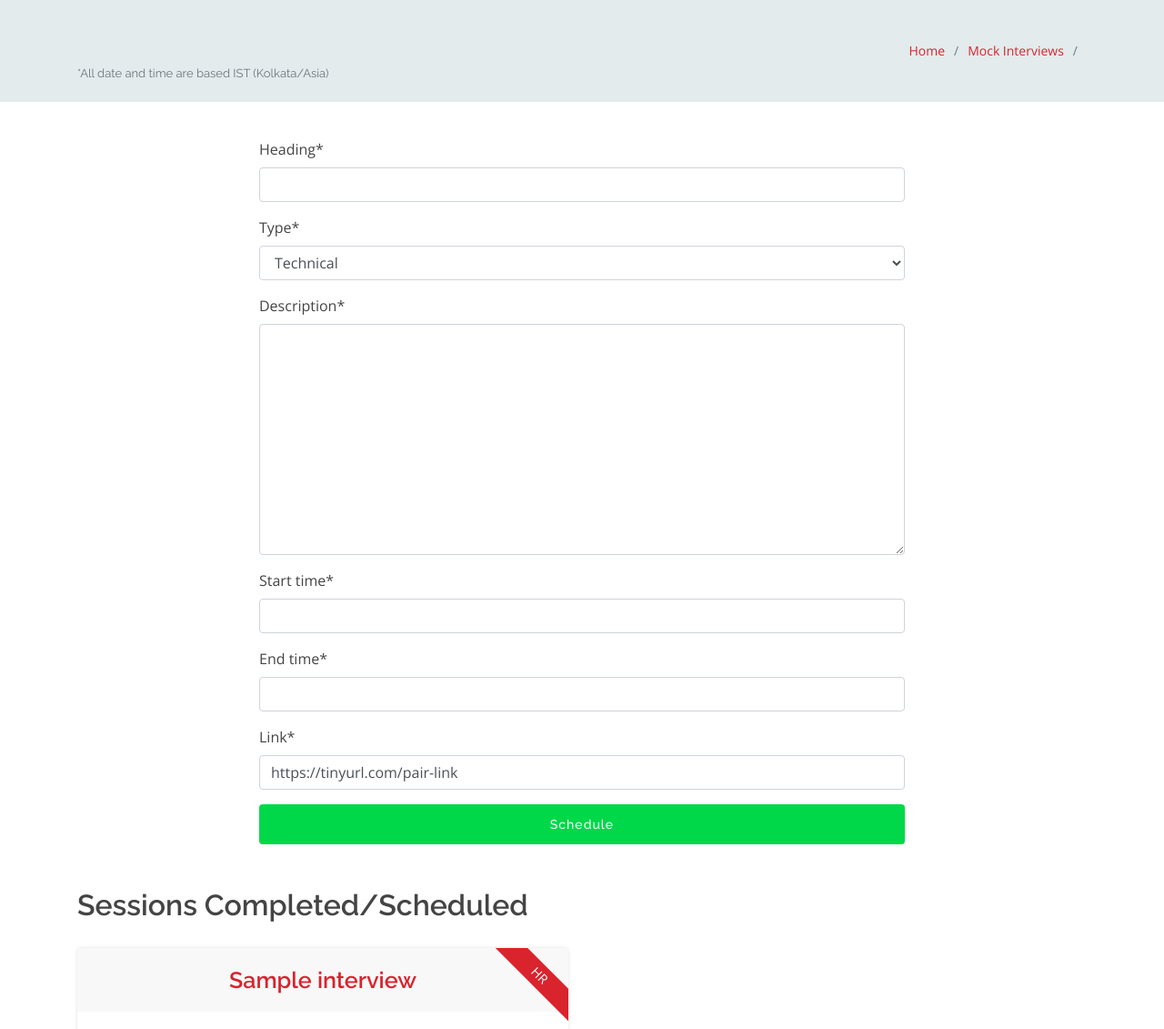
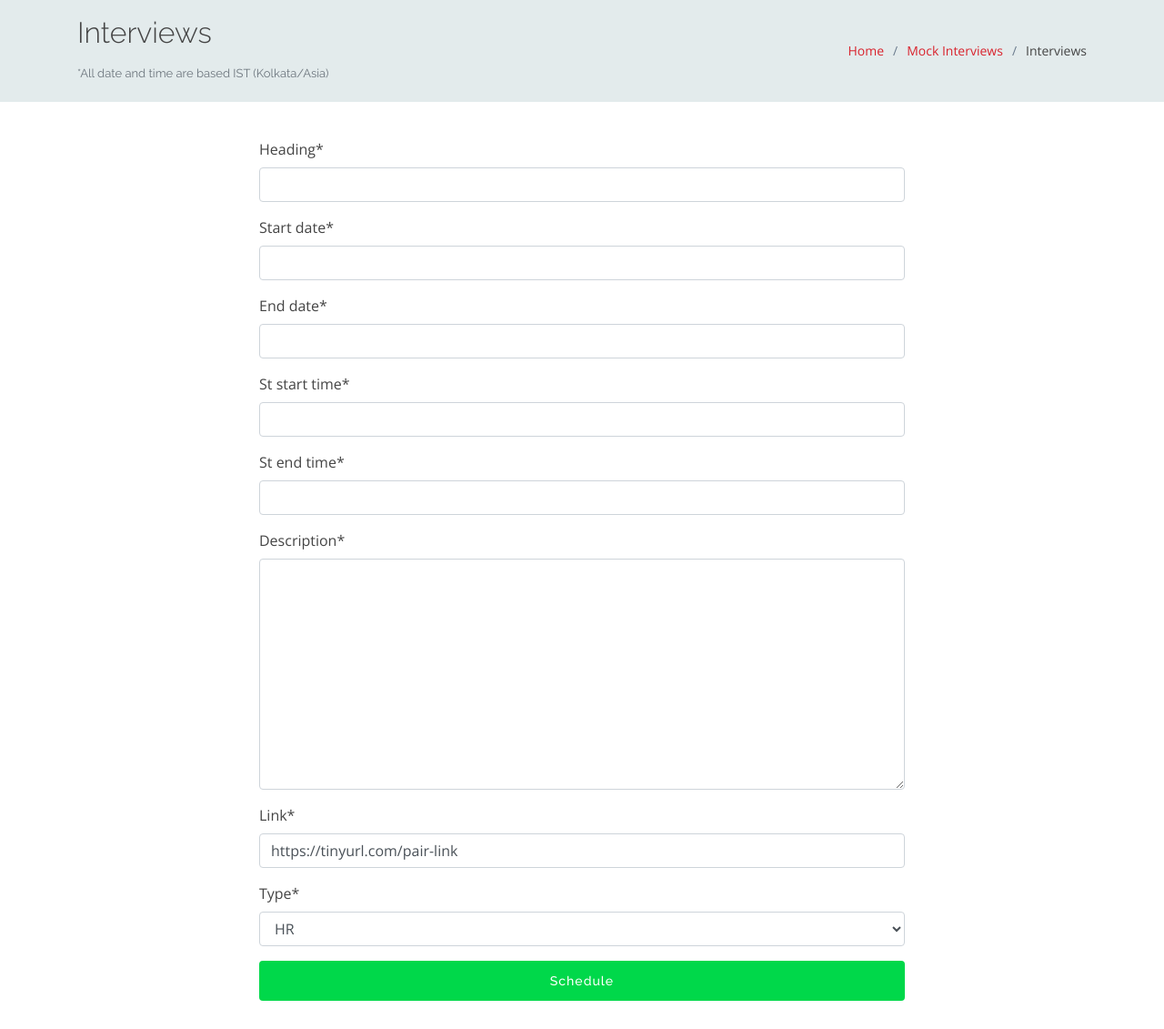
Before and after one commit to World-Konkani-Centre/sushiksha_placement_prep, a Django app: page /mentors/interview/ in a window 1280 px wide. Shown: the part 87-1218 px from the top of the page at 91% size. Run offline with Django 3.2, Linux system fonts and the light colour scheme; a user stored in the database is signed in; tables that the repository leaves empty hold one stand-in row (values such as "Sample post"); parts of the project's set-up code (start-up, migrations or seed data) failed here and were passed over; some libraries are stand-ins or nearby versions.

Commit message:
multiple interview scheduling

```diff
--- /dev/null
+++ b/mentors_panel/forms.py
@@ -0,0 +1,13 @@
+from django import forms
+from interviews.models import OPTIONS
+
+
+class MultiInterviewScheduleForm(forms.Form):
+    heading = forms.CharField(max_length=50)
+    start_date = forms.DateField()
+    end_date = forms.DateField()
+    st_start_time = forms.TimeField()
+    st_end_time = forms.TimeField()
+    description = forms.CharField(widget=forms.Textarea)
+    link = forms.URLField(initial="https://tinyurl.com/pair-link")
+    type = forms.ChoiceField(choices=OPTIONS)
--- a/mentors_panel/views.py
+++ b/mentors_panel/views.py
@@ -7,6 +7,8 @@ from django.shortcuts import redirect, render
 from interviews.forms import InterviewRegisterForm
 from interviews.utils import send_interview_cancel_email, send_interview_set_email, google_calendar_set_interview1v1, \
     google_calendar_cancel_interview1v1, send_gd_cancel_email, send_gd_set_email, update_gd_event, set_gd_event
+from mentors_panel.forms import MultiInterviewScheduleForm
+from mentors_panel.utils import create_schedule
 from resume_builder.forms import ResumeModelForm, CommentModelForm
 from resume_builder.models import Resume, Comments
 from users.models import Profile
@@ -99,20 +101,30 @@ def interview_list(request):
                                                         complete=False)
         if request.POST:
             if request.user.profile.is_mentor:
-                form = InterviewRegisterForm(request.POST)
+                form = MultiInterviewScheduleForm(request.POST)
                 if form.is_valid():
-                    interview = form.save(commit=False)
-                    interview.participant_1 = request.user
-                    interview.save()
+                    heading = form.cleaned_data['heading']
+                    description = form.cleaned_data['description']
+                    int_type = form.cleaned_data['type']
+                    link = form.cleaned_data['link']
+                    start_date = form.cleaned_data['start_date']
+                    end_date = form.cleaned_data['end_date']
+                    start_time = form.cleaned_data['st_start_time']
+                    end_time = form.cleaned_data['st_end_time']
+                    schedule = create_schedule(start_date,end_date,start_time,end_time)
+                    for s in schedule:
+                        Interview.objects.create(heading=heading, type=int_type, description=description,
+                        link=link, participant_1=request.user,start_time=s[0],end_time=s[1])
                     messages.success(request, f'New Interview has been scheduled successfully')
                     return redirect('interview-list-mentor')
                 else:
                     messages.error(request, f'something wrong in the input')
         else:
             if request.user.profile.is_mentor:
-                form = InterviewRegisterForm()
+                form = MultiInterviewScheduleForm()
         context = {
             'form': form,
+            'heading': 'Interviews',
             'interviews_completed': interviews_completed,
             'interviews_scheduled': interviews_scheduled,
 
--- a/templates/interviews/list.html
+++ b/templates/interviews/list.html
@@ -139,7 +139,22 @@
                 changeYear: true,
                 yearRange: "-100:+0",
             }).attr("autocomplete", "off");
-
+            $("#id_start_date").datepicker({
+                dateFormat: 'yy-mm-dd',
+                changeMonth: true,
+                changeYear: true,
+                yearRange: "-100:+0",
+            }).attr("autocomplete", "off");
+            $("#id_end_date").datepicker({
+                dateFormat: 'yy-mm-dd',
+                changeMonth: true,
+                changeYear: true,
+                yearRange: "-100:+0",
+            }).attr("autocomplete", "off");
+            $("#id_st_start_time").timepicker({
+            }).attr("autocomplete", "off");
+             $("#id_st_end_time").timepicker({
+            }).attr("autocomplete", "off");
         });
     </script>
 
```
Also changed, not shown: mentors_panel/utils.py (added, +23 -0 lines).
